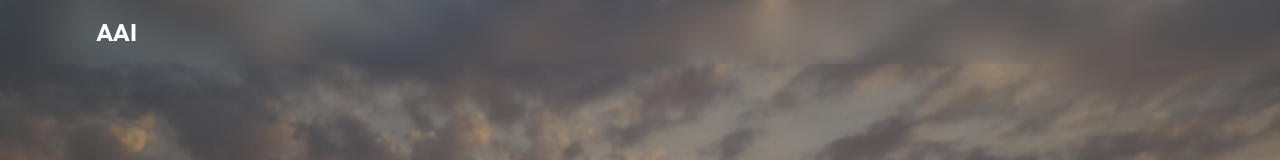
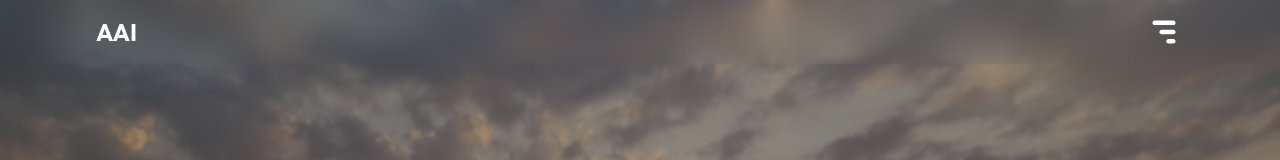
Before and after one commit to admalfrizi/new-porto-web, a Next.js app: page / in a window 1280 px wide. Shown: the top 160 px of the page. Built offline with nearby package versions, Linux system fonts and the light colour scheme.

Commit message:
add icon menu in navbar

```diff
--- a/src/app/globals.css
+++ b/src/app/globals.css
@@ -12,6 +12,16 @@
   button:not(:disabled),
   [role="button"]:not(:disabled) {
     cursor: pointer;
+  }
+
+  .scrollbar-hidden::-webkit-scrollbar {
+    display: none;
+  }
+
+
+  .scrollbar-hidden {
+    -ms-overflow-style: none;
+    scrollbar-width: none;
   }
 }
 
--- a/src/components/Navbar.tsx
+++ b/src/components/Navbar.tsx
@@ -1,4 +1,6 @@
 "use client"
+
+import Image from "next/image"
 
 const Navbar = () => {
     return (
@@ -10,6 +12,14 @@ const Navbar = () => {
                         AAI
                     </h1>
                 </div>
+                <div className="relative w-10 h-10">
+                    <Image
+                        src={"/icons/menu_ic.svg"}
+                        alt=""
+                        fill
+                    />
+                </div>
+
             </nav>
         </>
     )
--- a/src/components/PortofolioCard.tsx
+++ b/src/components/PortofolioCard.tsx
@@ -40,7 +40,7 @@ export default function PortofolioCard({data} : PortoCardParams)
                             <div className="mt-0 md:mt-4 mr-4 md: me-0">
                                 <h6 className="text-lg lg:text-xl font-medium text-brand-900 ">Tech Stack :</h6>
                             </div>
-                            <div className="flex space-x-4 pt-2 pb-3 overflow-x-scroll sm:overflow-x-clip ">
+                            <div className="flex space-x-4 pt-2 pb-3 overflow-x-scroll scrollbar-hide sm:overflow-x-clip ">
                                 {
                                     data.techStack.map((dta, idx) => (
                                         <div key={idx} className="flex flex-row space-x-4 content-center">
--- a/src/data/list_data.ts
+++ b/src/data/list_data.ts
@@ -27,6 +27,10 @@ export const projects : Project[] = [
             {
                 name: "Codeigniter 4",
                 icons: "/icons/ci_ic.svg"
+            },
+            {
+                name: "PHP",
+                icons: "/icons/php_ic.svg"
             }
         ],
         linkGithub: ""
```
Also changed, not shown: public/icons/menu_ic.svg (added).
